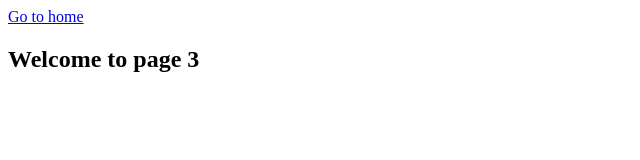
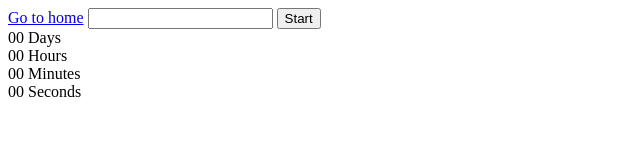
Before and after one commit to ArtemGoiT/goit-js-hw-10, a plain HTML site: page 1-timer.html in a window 1280 px wide. Shown: the whole page, without its empty margins (0-640 px from the left). Drawn offline with Linux system fonts and the light colour scheme.

Commit message:
Deploying to gh-pages from @ ArtemGoiT/goit-js-hw-10@55b3a924890ee1974dd732b2ad1f100e0a9b87c2 🚀

```diff
--- a/1-timer.html
+++ b/1-timer.html
@@ -4,12 +4,30 @@
     <meta charset="UTF-8" />
     <meta http-equiv="X-UA-Compatible" content="IE=edge" />
     <meta name="viewport" content="width=device-width, initial-scale=1.0" />
-    <title>Page 3</title>
+    <title>tim</title>
   </head>
   <body>
-    <section>
-      <a href="./index.html">Go to home</a>
-      <h1>Welcome to page 3</h1>
-    </section>
+    <a href="./index.html">Go to home</a>
+    <input type="text" id="datetime-picker" />
+    <button type="button" data-start>Start</button>
+
+    <div class="timer">
+      <div class="field">
+        <span class="value" data-days>00</span>
+        <span class="label">Days</span>
+      </div>
+      <div class="field">
+        <span class="value" data-hours>00</span>
+        <span class="label">Hours</span>
+      </div>
+      <div class="field">
+        <span class="value" data-minutes>00</span>
+        <span class="label">Minutes</span>
+      </div>
+      <div class="field">
+        <span class="value" data-seconds>00</span>
+        <span class="label">Seconds</span>
+      </div>
+    </div>
   </body>
 </html>
```
